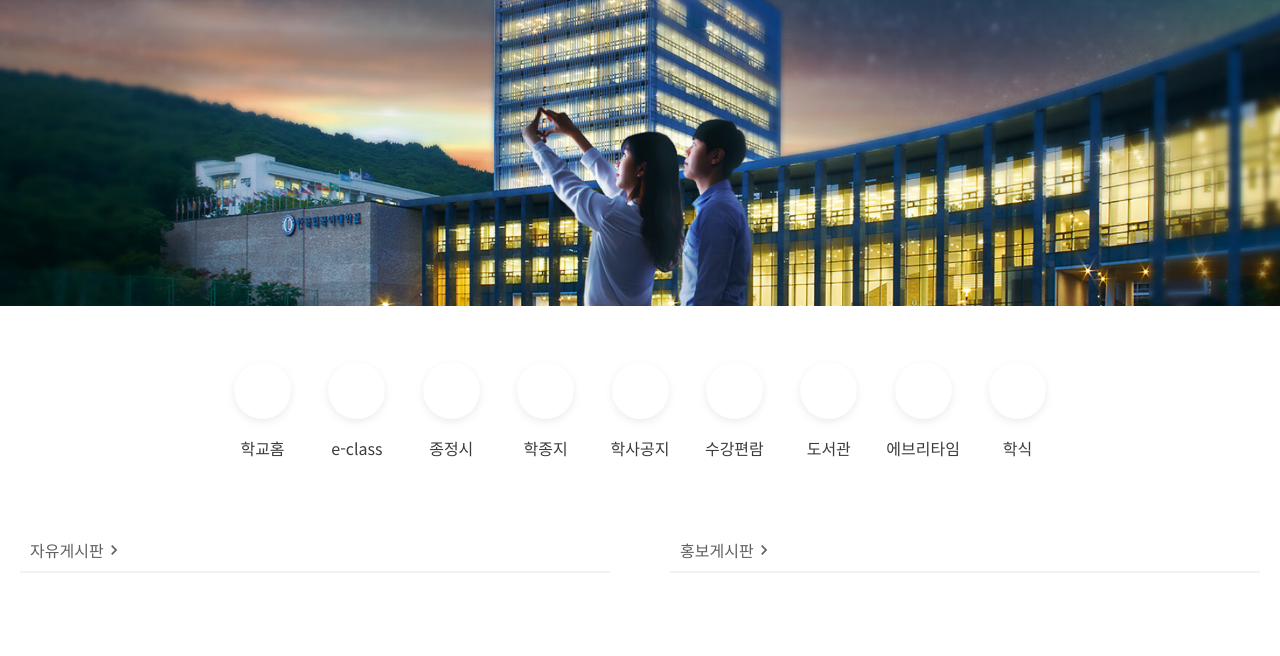
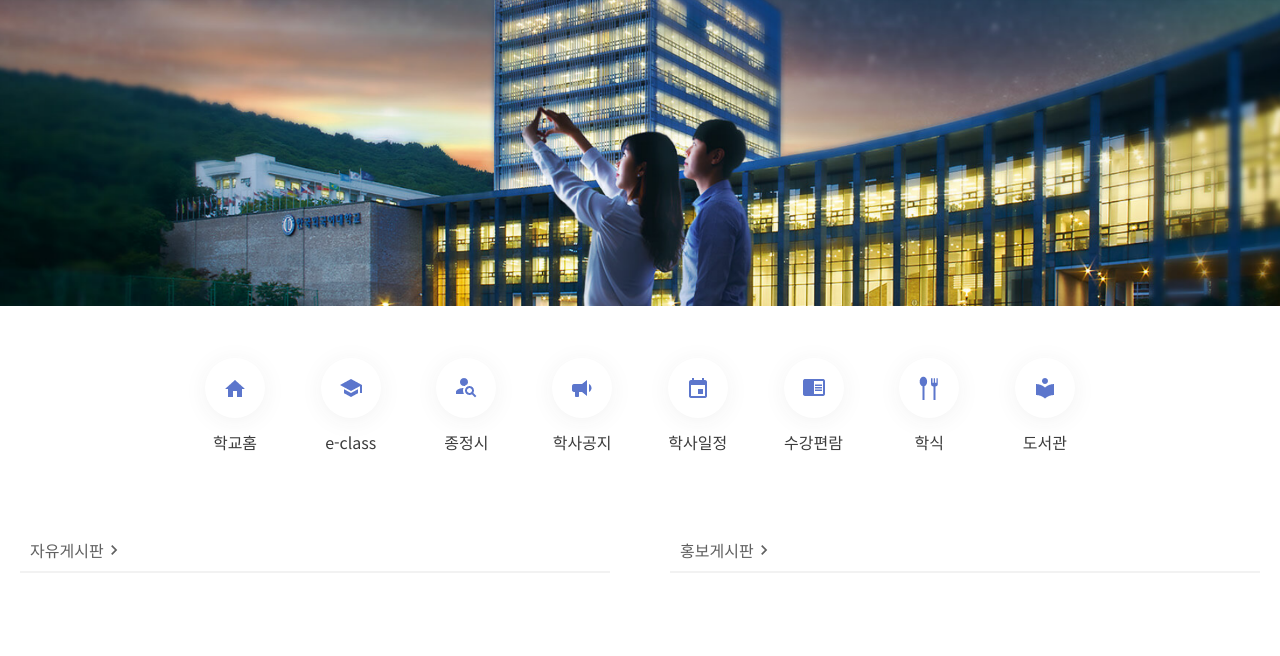
Before and after one commit to suhyeonnnnn/HUFS_LIVE, a Django app: page / in a window 1280 px wide. Shown: the part 191-847 px from the top of the page. Run offline with Django 3.2, Linux system fonts and the light colour scheme; data that the repository does not hold is empty.

Commit message:
핫링크 이미지 추가

```diff
--- a/community/static/css/home.css
+++ b/community/static/css/home.css
@@ -66,7 +66,8 @@ body{
 .hotlink{
     display: flex;
     justify-content: space-between;
-    width: 840px;
+    width: 870px;
+    height: 96px;
 }
 
 .hotlink a{
@@ -76,11 +77,14 @@ body{
     display: flex;
     flex-direction: column;
     text-align: center;
+    height: 60px;
+    width: 60px;
     /* display: inline-block; */
 }
 .hotlink img{
-    height: 85px;
-    /* filter: drop-shadow(0px 3px 10px #00000014); */
+    height: 100%;
+    filter: drop-shadow(0px 3px 10px #1C1C1C0F);
+    margin-bottom: 12px;
 }
 
 /* article */
--- a/community/templates/home.html
+++ b/community/templates/home.html
@@ -20,15 +20,14 @@
     </div>
     <div class="nav-bar2">
         <div class="hotlink">
-            <a href="https://www.hufs.ac.kr/" target="_blank"><img src="{% static 'images/icon-hotlink-button@2x.png' %}">학교홈</a>
-            <a href="https://eclass.hufs.ac.kr/ilos/main/main_form.acl" target="_blank"><img src="{% static 'images/icon-hotlink-button@2x.png' %}">e-class</a>
-            <a href="https://wis.hufs.ac.kr/src08/jsp/index.jsp" target="_blank"><img src="{% static 'images/icon-hotlink-button@2x.png' %}">종정시</a>
-            <a href="http://haksa.hufs.ac.kr" target="_blank"><img src="{% static 'images/icon-hotlink-button@2x.png' %}">학종지</a>
-            <a href="#" target="_blank"><img src="{% static 'images/icon-hotlink-button@2x.png' %}">학사공지</a>
-            <a href="https://webs.hufs.ac.kr/jsp/HUFS/seb/listCourseCatalog.jsp?campusGb=H1" target="_blank"><img src="{% static 'images/icon-hotlink-button@2x.png' %}">수강편람</a>
-            <a href="https://library.hufs.ac.kr/#/" target="_blank"><img src="{% static 'images/icon-hotlink-button@2x.png' %}">도서관</a>
-            <a href="https://hufs.everytime.kr/" target="_blank"><img src="{% static 'images/icon-hotlink-button@2x.png' %}">에브리타임</a>
-            <a href="https://wis.hufs.ac.kr/jsp/HUFS/cafeteria/frame_view.jsp" target="_blank"><img src="{% static 'images/icon-hotlink-button@2x.png' %}">학식</a>
+            <a href="https://www.hufs.ac.kr/" target="_blank"><img src="{% static 'images/icon-hotlink-01home@2x.png' %}">학교홈</a>
+            <a href="https://eclass.hufs.ac.kr/ilos/main/main_form.acl" target="_blank"><img src="{% static 'images/icon-hotlink-02elcass@2x.png' %}">e-class</a>
+            <a href="https://wis.hufs.ac.kr/src08/jsp/index.jsp" target="_blank"><img src="{% static 'images/icon-hotlink-03jongjungsi@2x.png' %}">종정시</a>
+            <a href="#" target="_blank"><img src="{% static 'images/icon-hotlink-04announcements@2x.png' %}">학사공지</a>
+            <a href="#" target="_blank"><img src="{% static 'images/icon-hotlink-06schedule@2x.png' %}">학사일정</a>
+            <a href="https://webs.hufs.ac.kr/jsp/HUFS/seb/listCourseCatalog.jsp?campusGb=H1" target="_blank"><img src="{% static 'images/icon-hotlink-05guide@2x.png' %}">수강편람</a>
+            <a href="https://wis.hufs.ac.kr/jsp/HUFS/cafeteria/frame_view.jsp" target="_blank"><img src="{% static 'images/icon-hotlink-07menu@2x.png' %}">학식</a>
+            <a href="https://library.hufs.ac.kr/#/" target="_blank"><img src="{% static 'images/icon-hotlink-07library@2x.png' %}">도서관</a>
         </div>
     </div>
     <article>
```
Also changed, not shown: community/static/images/icon-hotlink-01home@2x.png (added), community/static/images/icon-hotlink-02elcass@2x.png (added), community/static/images/icon-hotlink-03jongjungsi@2x.png (added), community/static/images/icon-hotlink-04announcements@2x.png (added), community/static/images/icon-hotlink-05guide@2x.png (added), community/static/images/icon-hotlink-06schedule@2x.png (added), community/static/images/icon-hotlink-07library@2x.png (added), community/static/images/icon-hotlink-07menu@2x.png (added).
